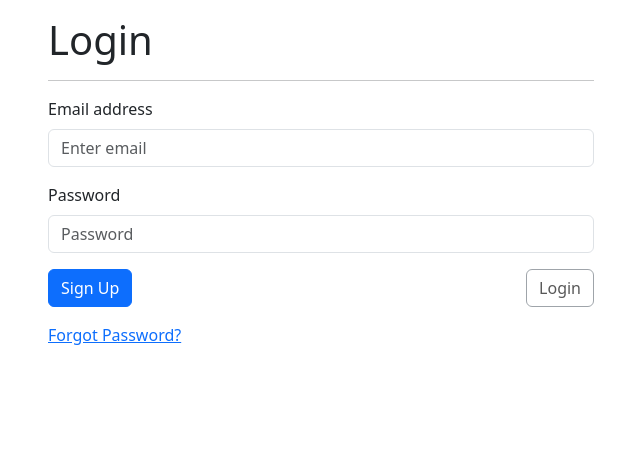
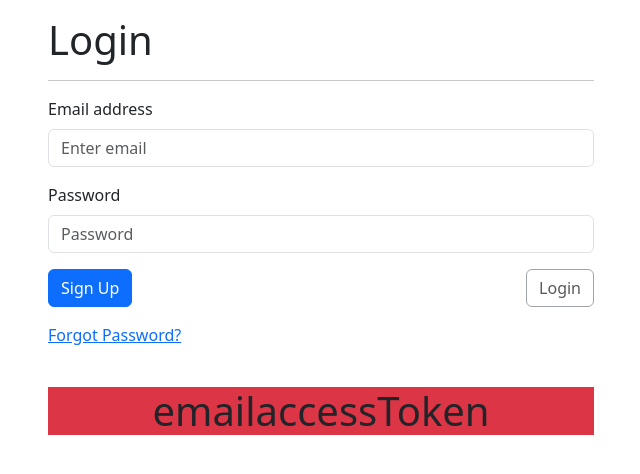
Before and after one commit to methmaaravinda/reactJs_jwt_authentication, a React (Create React App) app: page / in a window 1280 px wide. Shown: the top 474 px of the page, without its empty margins (319-959 px from the left). Built offline with nearby package versions, Linux system fonts and the light colour scheme.

Commit message:
update the auth context

```diff
--- a/src/Login.js
+++ b/src/Login.js
@@ -2,13 +2,15 @@ import Button from "react-bootstrap/Button";
 import Form from "react-bootstrap/Form";
 import Container from "react-bootstrap/Container";
 import { Row, Col, Spinner } from "react-bootstrap";
-import { useState } from "react";
+import { useContext, useState } from "react";
 import { logingQuery } from "./servicers/queries";
 import "./css/login.css";
 import { useNavigate } from "react-router-dom";
 import { useQuery } from "react-query";
+import { AuthContext } from "./context/AuthContext";
 
 function Login() {
+  const {setUser: authSetUser, user: authUser}=useContext(AuthContext);
   const [user, setUser] = useState({
     email: "",
     password: "",
@@ -16,7 +18,7 @@ function Login() {
   });
   const [fetchError, setFetchError] = useState(false);
   const navigate = useNavigate();
-  const { isLoading,isError, error, refetch } = useQuery(
+  const { isLoading, error,data: response, refetch } = useQuery(
     "login",
     () => logingQuery(user),
     {
@@ -26,6 +28,14 @@ function Login() {
       retry: 0,
     }
   );
+
+  const handleClick=async()=>{
+    await refetch();
+    const accessToken =response?.data?.accessToken;
+    const email=response?.data?.email;
+    authSetUser({accessToken, email});
+    setUser({email:null, password: null});
+  }
 
   return (
     <Container>
@@ -78,11 +88,7 @@ function Login() {
                     color: "white",
                   },
                 }}
-                onClick={() => {
-                  refetch();
-                  !isError &&
-                    setUser((prev) => ({ ...prev, email: "", password: "" }));
-                }}
+                onClick={handleClick}
               >
                 {isLoading && (
                   <>
@@ -105,6 +111,14 @@ function Login() {
           </h1>
         </Col>
       </Row>
+      <Row className="justify-content-center mt-3 ">
+        <Col className="" lg={6}>
+          <h1 className="text-center bg-danger">
+           {authUser?.email}
+           {authUser?.accessToken}
+          </h1>
+        </Col>
+      </Row>
     </Container>
   );
 }
```
